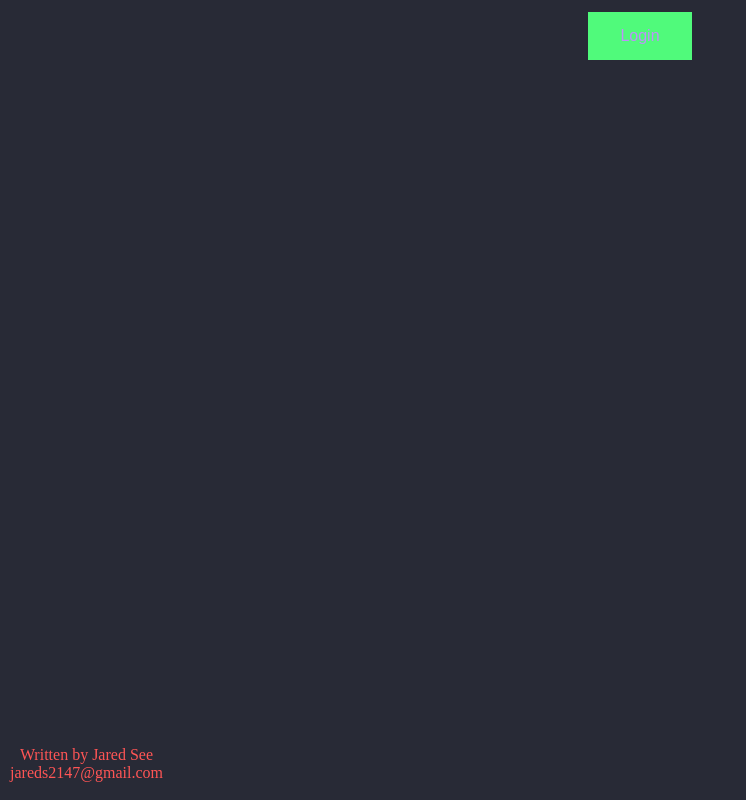
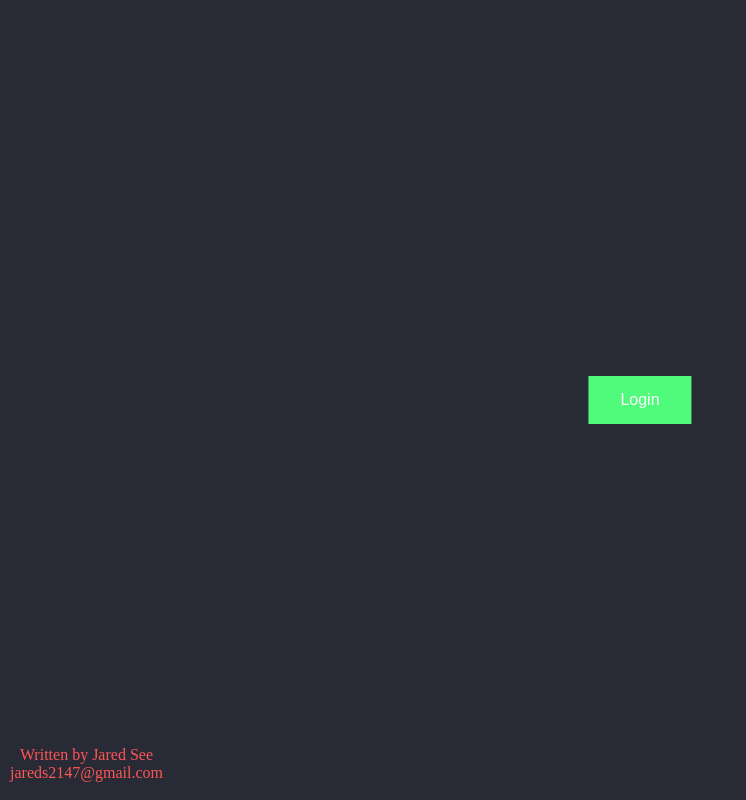
Before and after one commit to Jiffy953/Jiffy953.github.io, a plain HTML site: page index.html in a window 1280 px wide. Shown: the whole page, without its empty margins (0-746 px from the left). Drawn offline with Linux system fonts and the light colour scheme.

Commit message:
centerd login button

```diff
--- a/index.html
+++ b/index.html
@@ -6,7 +6,7 @@
         .button
         {
             border: none;
-            color:#bd93f9;
+            color:white;
             padding: 15px 32px;
             text-align: center;
             text-decoration: none;
@@ -16,7 +16,15 @@
             cursor: pointer;
         }
         .loginButton {background-color: #50fa7b;}
-        .text-center {text-align: center;}
+        .center
+        {
+            margin: 0;
+            position: absolute;
+            top: 50%;
+            left: 50%;
+            -ms-transform: translate(-50%, -50%);
+            transform: translate(-50%, -50%);
+        }
 
         body
         {
@@ -54,7 +62,7 @@
     </style>
 </head>
 <body>
-    <div class="text-center">
+    <div class="center">
         <button type="submit" class="button loginButton">Login</button>
       </div>
 
```
